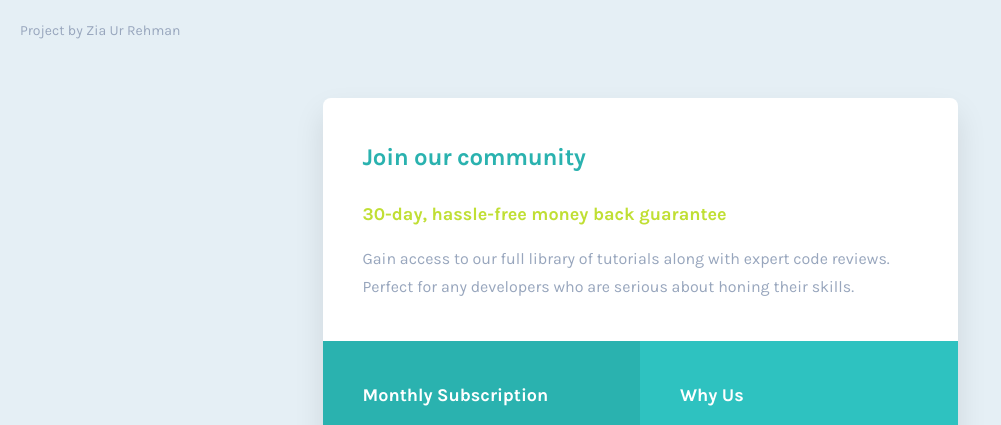
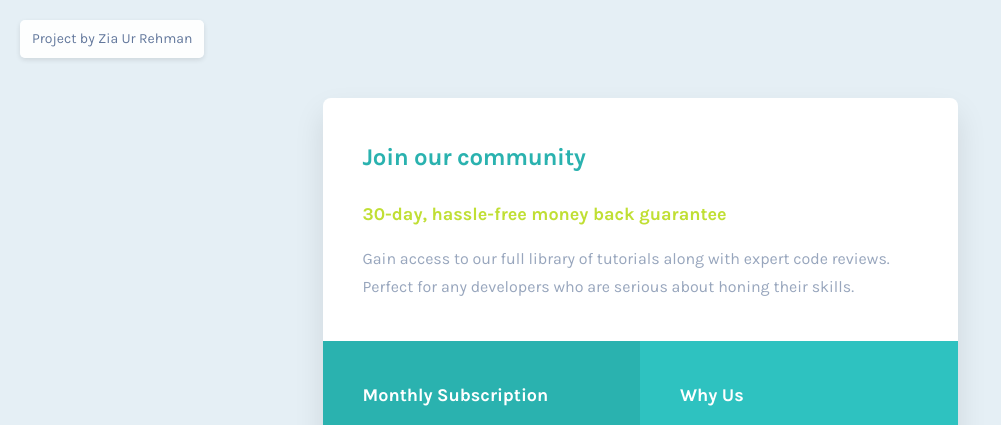
Before and after one commit to ziaur-rehman786/Single-Price-Grid-Component, a plain HTML site: page index.html in a window 1280 px wide. Shown: the top 425 px of the page, without its empty margins (0-1001 px from the left). Drawn offline with Linux system fonts and the light colour scheme.

Commit message:
Improve visibility of project credit in top left corner

```diff
--- a/index.html
+++ b/index.html
@@ -38,9 +38,13 @@
       top: 20px;
       left: 20px;
       font-size: 14px;
-      font-weight: 400;
-      color: hsl(218, 22%, 67%);
+      font-weight: 500;
+      color: hsl(218, 22%, 50%);
       z-index: 1000;
+      padding: 8px 12px;
+      background-color: rgba(255, 255, 255, 0.9);
+      border-radius: 5px;
+      box-shadow: 0 2px 5px rgba(0, 0, 0, 0.1);
     }
 
     .container {
@@ -253,6 +257,7 @@
         top: 15px;
         left: 15px;
         font-size: 12px;
+        padding: 6px 10px;
       }
     }
   </style>
```
